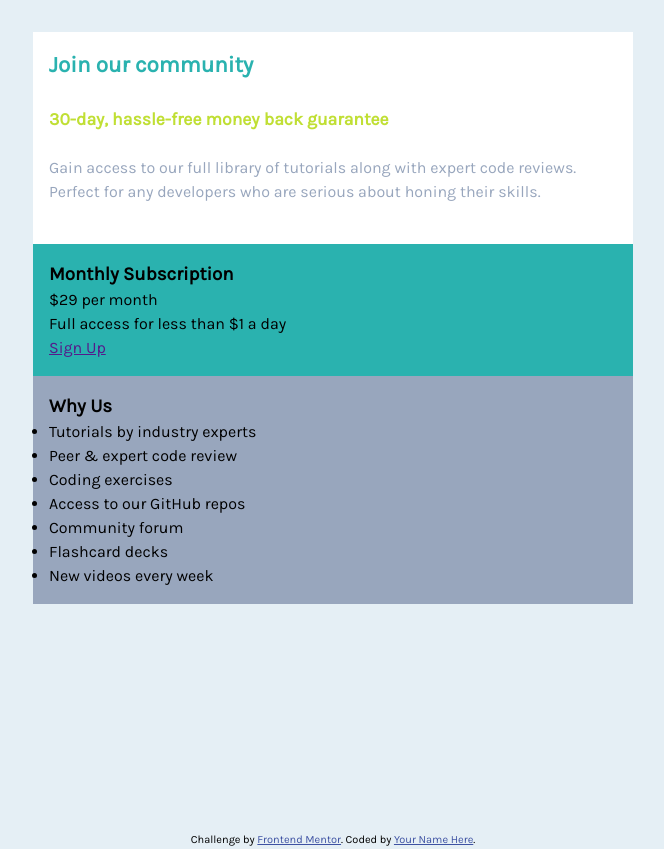
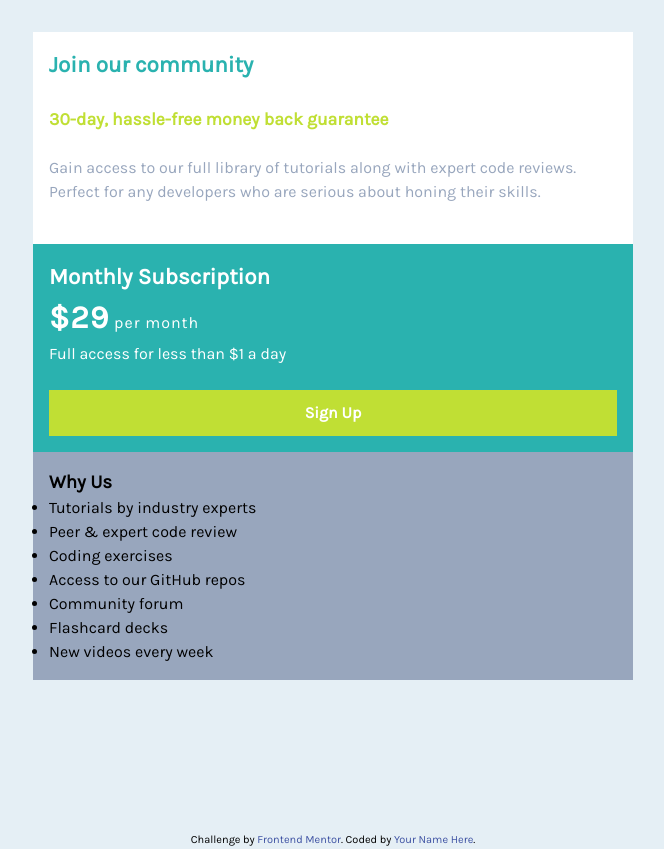
Before and after one commit to alialaba/frontend-mentor-challenge, a plain HTML site: page single-price-grid-component/index.html in a window 1280 px wide. Shown: the whole page, without its empty margins (307-971 px from the left). Drawn offline with Linux system fonts and the light colour scheme.

Commit message:
add typography,color,margin style to subscrbtion section

```diff
--- a/single-price-grid-component/index.html
+++ b/single-price-grid-component/index.html
@@ -33,22 +33,22 @@
   <section class="subscription">
 
   <h3 class="heading">Monthly Subscription</h3>
-  <p><span>&dollar;29</span> per month</p>
-  <p>Full access for less than &dollar;1 a day</p>
+  <p class="duration"><span class="price">&dollar;29</span> per month</p>
+  <p class="title">Full access for less than &dollar;1 a day</p>
   <a href="" class="btn">Sign Up</a>
 
   </section>
 <section class="whyus">
 
  <h3 class="title"> Why Us</h3>
-<ul>
-  <li> Tutorials by industry experts</li>
-  <li>Peer &amp; expert code review</li>
-  <li>Coding exercises</li>
-  <li>Access to our GitHub repos</li>
-  <li>Community forum</li>
-  <li>Flashcard decks</li>
-  <li>New videos every week</li>
+<ul class="list">
+  <li class="list-item"> Tutorials by industry experts</li>
+  <li class="list-item">Peer &amp; expert code review</li>
+  <li class="list-item">Coding exercises</li>
+  <li class="list-item">Access to our GitHub repos</li>
+  <li class="list-item">Community forum</li>
+  <li class="list-item">Flashcard decks</li>
+  <li class="list-item">New videos every week</li>
 
 </ul>
 
--- a/single-price-grid-component/style.css
+++ b/single-price-grid-component/style.css
@@ -25,6 +25,9 @@ h5,
 h6 {
   /* Avoid text overflows */
   overflow-wrap: break-word;
+}
+a {
+  text-decoration: none;
 }
 html,
 body {
@@ -75,6 +78,35 @@ body {
   background-color: hsl(179, 62%, 43%);
   padding: 1rem;
 }
+.subscription .heading {
+  color: #fff;
+  font-size: 1.4rem;
+}
+.subscription .duration {
+  color: #fff;
+  font-size: 1rem;
+  letter-spacing: 1px;
+}
+.subscription .price {
+  color: #fff;
+  font-size: 2rem;
+  font-weight: 700;
+}
+.subscription .title {
+  color: #fff;
+  font-size: 1rem;
+  margin-bottom: 1.5rem;
+}
+.btn,
+.btn:visited,
+.btn:link {
+  display: block;
+  background-color: hsl(71, 73%, 54%);
+  text-align: center;
+  color: #fff;
+  padding: 0.7rem 1.4rem;
+  font-weight: 700;
+}
 .whyus {
   background-color: hsl(218, 22%, 67%);
   padding: 1rem;
```
